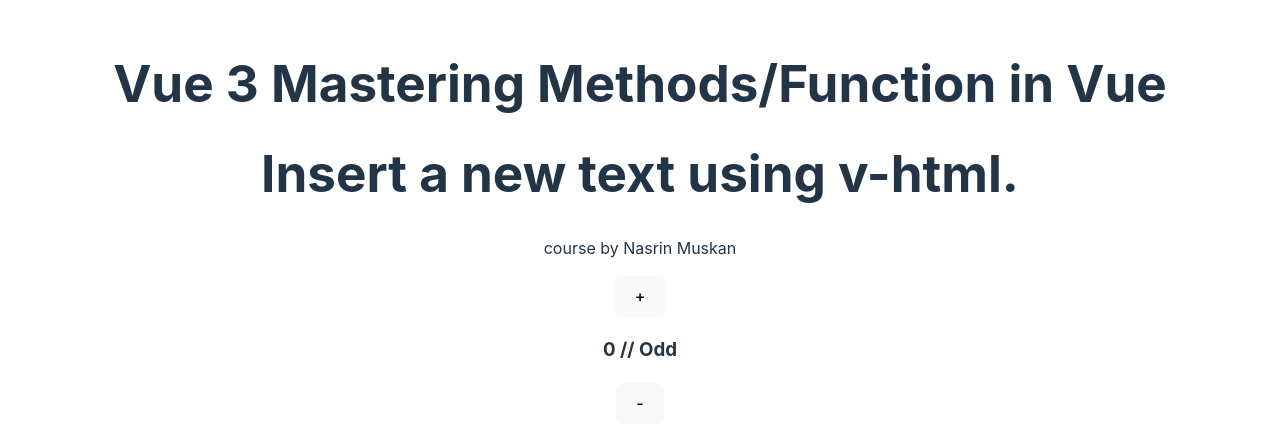
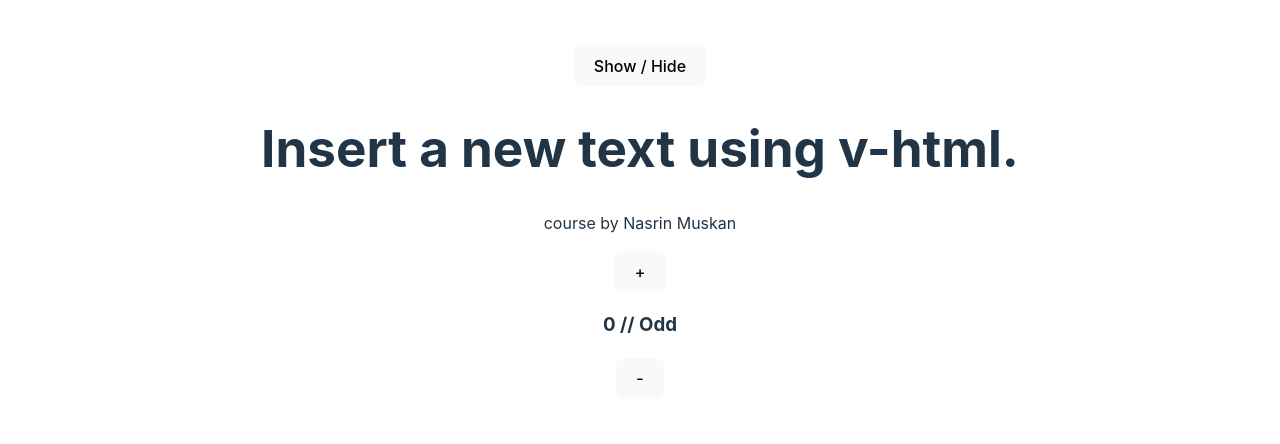
Before and after one commit to Nurunnahar1/vue.js, a Vue app in the folder another-class/vue_3/: page / in a window 1280 px wide. Shown: the part 178-622 px from the top of the page. Built offline with nearby package versions, Linux system fonts and the light colour scheme.

Commit message:
built in directive v-show

```diff
--- a/another-class/vue_3/src/App.vue
+++ b/another-class/vue_3/src/App.vue
@@ -38,13 +38,16 @@
 
 
  let vHtml = "Insert a new text using v-html."
-
+let showBtn = ref(false);
 
 
 </script>
 
 <template>
-  <h1 > {{ course.name }} <span v-text="title" > </span></h1>
+  <h1 v-show="showBtn"> {{ course.name }} <span v-text="title" > </span></h1>
+
+
+  <button @click="showBtn =!showBtn">Show / Hide</button>
 
 <!-- v-html -->
 
```
